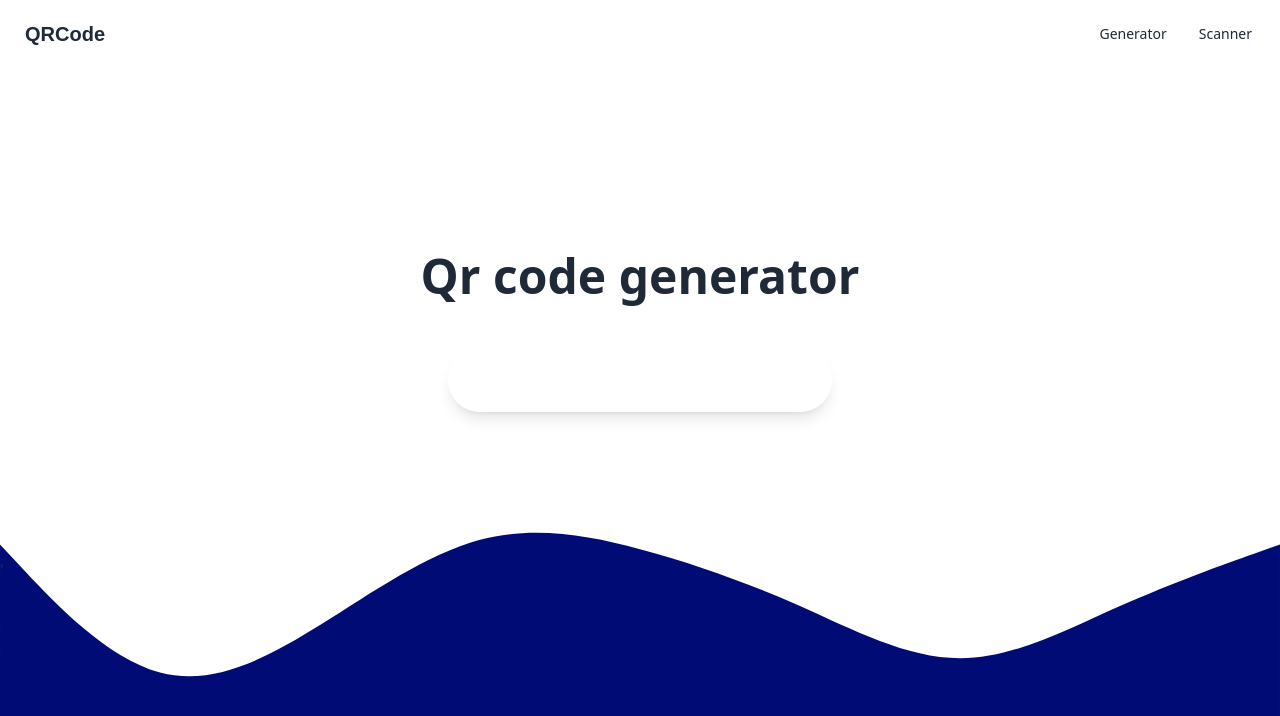
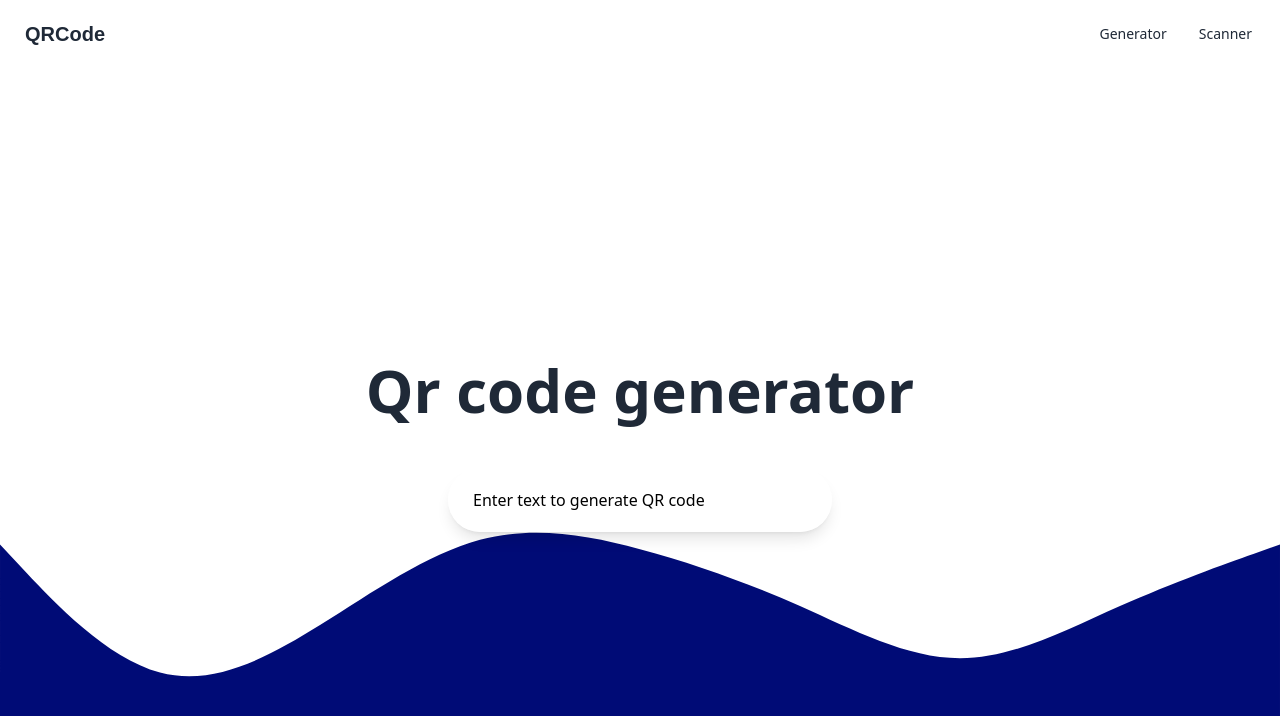
Before and after one commit to Deelolade/Qr-code-scanner, a React (Vite) app: page / in a window 1280 px wide. Shown: the top 716 px of the page. Built offline with nearby package versions, Linux system fonts and the light colour scheme.

Commit message:
Setting up

```diff
--- a/src/App.jsx
+++ b/src/App.jsx
@@ -7,7 +7,7 @@ import Navbar from './components/Navbar'
 
 const App = () => {
   return (
-    <div className="">
+    <div className="max-h-screen">
       <Navbar />
       <Routes>
         <Route path="/" element={<QrGenerator />} />
--- a/src/components/Navbar.jsx
+++ b/src/components/Navbar.jsx
@@ -3,7 +3,7 @@ import { Link } from 'react-router-dom'
 
 const Navbar = () => {
     return (
-        <div className="navbar bg-base-100">
+        <div className="navbar bg-base-100 fixed">
             <div className="flex-1">
                 <Link to="/" className="btn btn-ghost text-xl font-Playwrite">QRCode</Link>
             </div>
--- a/src/components/QrGenerator.jsx
+++ b/src/components/QrGenerator.jsx
@@ -27,12 +27,14 @@ const QrGenerator = () => {
   }, []);
 
   return (
-    <div className="">
-      <div className='mx-auto lg:h-[60vh] text-center flex justify-center items-center'>
-        <div className="">
-          {inputText && (<QRCodeCanvas value={inputText} ref={qrCodeRef} size={300} className=' border-8 border-white rounded-lg shadow-lg mx-auto' />)}
-          <div className="mt-">
-            <h2 className='text-5xl font-bold my-12 '>Qr code generator</h2>
+    <div className="h-[90vh] ">
+      <div className='mx-auto text-center flex justify-center items-center flex-col'>
+        <div className="mt-20">
+          <div className="h-[29vh]">
+            {inputText && (<QRCodeCanvas value={inputText} ref={qrCodeRef} size={300} className=' border-8 border-white rounded-lg shadow-lg mx-auto' />)}
+          </div>
+          <div className="">
+            <h2 className='text-6xl font-bold my-12 '>Qr code generator</h2>
             <input
               type="text"
               placeholder="Enter text to generate QR code"
@@ -40,7 +42,7 @@ const QrGenerator = () => {
               onChange={(e) => {
                 setInputText(e.target.value);
               }}
-              className="w-[30vw] h-16 outline-none px-6 font-medium rounded-full shadow-lg bg-white/30 backdrop-blur-md border border-white/40 text-black placeholder-white"
+              className="w-[30vw] h-16 outline-none px-6 font-medium rounded-full shadow-lg bg-white/30 backdrop-blur-md border border-white/40 text-black placeholder-black"
             />
           </div>
           {inputText && (
@@ -51,11 +53,9 @@ const QrGenerator = () => {
               Download QR Code
             </button>
           )}
-
         </div>
-
       </div>
-      <div className="absolute bottom-0 w-full -z-10">
+      <div className=" bottom-0 absolute w-full -z-10">
         <svg xmlns="http://www.w3.org/2000/svg" viewBox="0 0 1440 320"><path fill="#000b76" fill-opacity="1" d="M0,32L30,64C60,96,120,160,180,176C240,192,300,160,360,122.7C420,85,480,43,540,26.7C600,11,660,21,720,37.3C780,53,840,75,900,101.3C960,128,1020,160,1080,160C1140,160,1200,128,1260,101.3C1320,75,1380,53,1410,42.7L1440,32L1440,320L1410,320C1380,320,1320,320,1260,320C1200,320,1140,320,1080,320C1020,320,960,320,900,320C840,320,780,320,720,320C660,320,600,320,540,320C480,320,420,320,360,320C300,320,240,320,180,320C120,320,60,320,30,320L0,320Z"></path></svg>
       </div>
     </div>
--- a/src/components/QrScanner.jsx
+++ b/src/components/QrScanner.jsx
@@ -51,7 +51,9 @@ const QrScanner = () => {
         }
     }
     return (
-        <div className='mx-auto bg-red-400 w-screen text-center'>
+        <div className="">
+            <div className='mx-auto bg-red-400 h-[98vh] w-screen flex justify-between items-center flex-col'>
+                <div className="pt-20">
                     <h2>QrCode Scanner</h2>
                     <input
                         type="file"
@@ -61,6 +63,10 @@ const QrScanner = () => {
                     <div id="qr-reader" style={{ width: "300px", margin: "auto" }}></div>
                     <p>Scan Result : {scanResult || "No QrCode Detected"}</p>
                 </div>
+
+            <svg xmlns="http://www.w3.org/2000/svg" viewBox="0 0 1440 320"><path fill="#0099ff" fill-opacity="1" d="M0,160L21.8,138.7C43.6,117,87,75,131,96C174.5,117,218,203,262,202.7C305.5,203,349,117,393,96C436.4,75,480,117,524,144C567.3,171,611,181,655,176C698.2,171,742,149,785,165.3C829.1,181,873,235,916,218.7C960,203,1004,117,1047,117.3C1090.9,117,1135,203,1178,224C1221.8,245,1265,203,1309,154.7C1352.7,107,1396,53,1418,26.7L1440,0L1440,320L1418.2,320C1396.4,320,1353,320,1309,320C1265.5,320,1222,320,1178,320C1134.5,320,1091,320,1047,320C1003.6,320,960,320,916,320C872.7,320,829,320,785,320C741.8,320,698,320,655,320C610.9,320,567,320,524,320C480,320,436,320,393,320C349.1,320,305,320,262,320C218.2,320,175,320,131,320C87.3,320,44,320,22,320L0,320Z"></path></svg>
+            </div>
+        </div>
     )
 }
 
```
Lines whose indentation alone changed are shown as unchanged.
